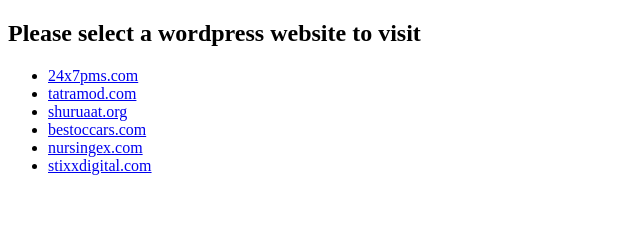
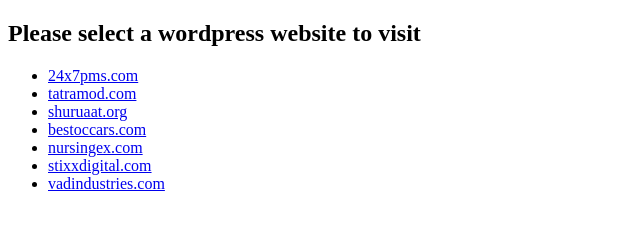
Before and after one commit to dineshdheena182001-hub/.github.io, a plain HTML site: page index.html in a window 1280 px wide. Shown: the whole page, without its empty margins (0-640 px from the left). Drawn offline with Linux system fonts and the light colour scheme.

Commit message:
Update index.html

```diff
--- a/index.html
+++ b/index.html
@@ -12,6 +12,7 @@
     <li><a href="http://bestoccars.com/" target="_blank">bestoccars.com</a></li>
     <li><a href="https://nursingex.com/" target="_blank">nursingex.com</a></li>
     <li><a href="https://stixxdigital.com/" target="_blank">stixxdigital.com</a></li>
+    <li><a href="https://vadindustries.com/" target="_blank">vadindustries.com</a></li>
   </ul>
 </body>
 </html>
```
